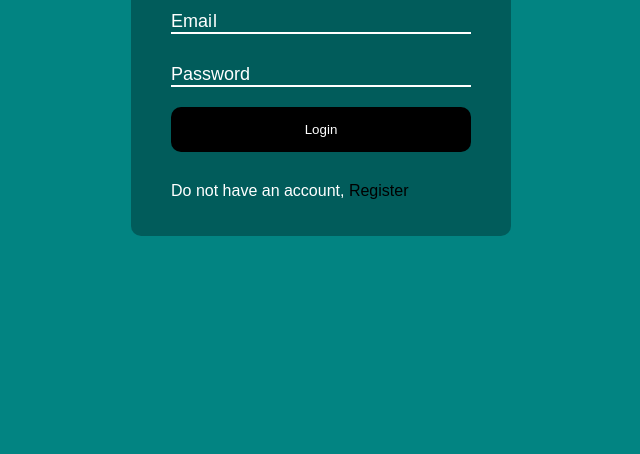
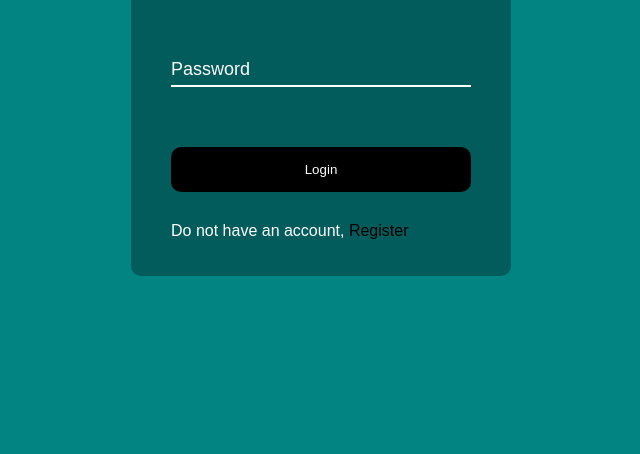
Before and after one commit to trizzi/Form-Wave, a plain HTML site: page index.html in a window 1280 px wide. Shown: the part 346-800 px from the top of the page, without its empty margins (319-959 px from the left). Drawn offline with Linux system fonts and the light colour scheme; a web font is replaced by a local one.

Commit message:
Added margin to the form control

```diff
--- a/style.css
+++ b/style.css
@@ -38,7 +38,7 @@ body {
 
 .form-controls {
   position: relative;
-  margin: 20p 0 40px;
+  margin: 20px 0 40px;
   width: 300px;
 }
 
@@ -63,7 +63,7 @@ body {
   position: absolute;
   top: 15px;
   left: 0;
-  padding: 15px 0;
+  padding: 10px 0;
 }
 
 .form-controls label span {
@@ -76,7 +76,7 @@ body {
 .form-controls input:focus + label span,
 .form-controls input:valid + label span {
   color: lawngreen;
-  transform: translateY(-30px);
+  transform: translateY(-40px);
 }
 
 .btn {
```
